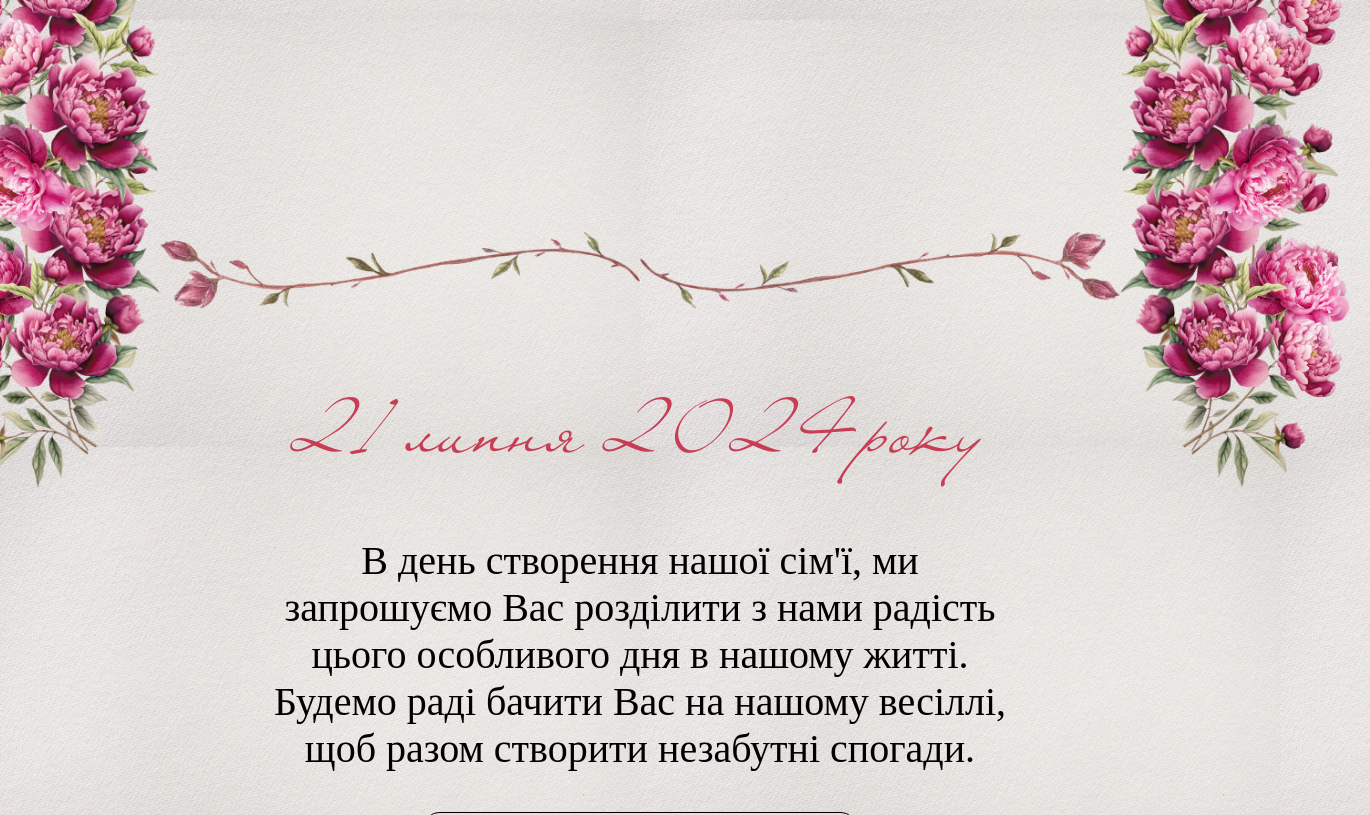
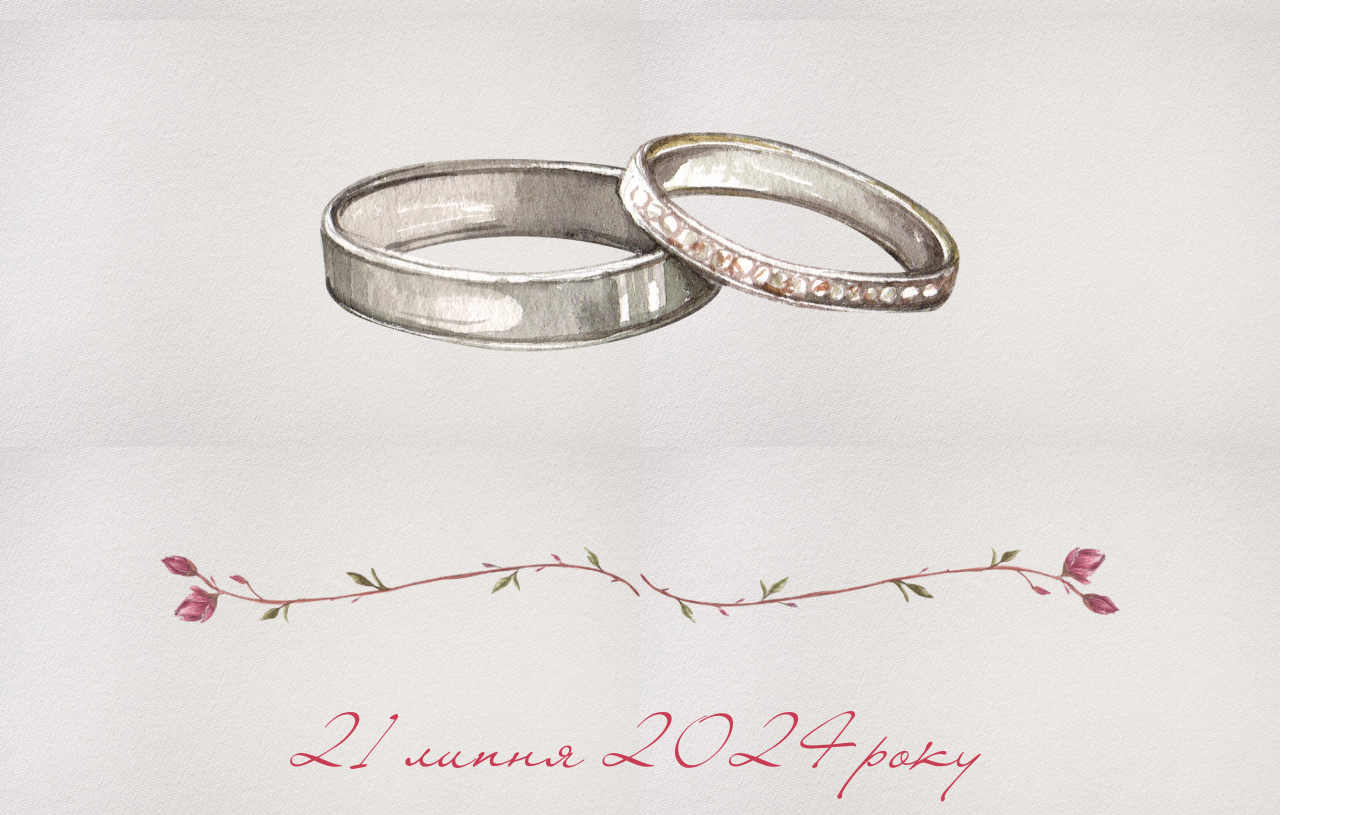
Before and after one commit to maksym-pasichnyk/wedding.github.io, a plain HTML site: page index.html in a window 1280 px wide. Shown: the part 1260-2075 px from the top of the page, 1370 px wide, since content can reach past the window. Drawn offline with Linux system fonts and the light colour scheme; a web font is replaced by a local one.

Commit message:
remove side flowers, add rings

```diff
--- a/index.html
+++ b/index.html
@@ -35,15 +35,14 @@
       position: relative;
       width: 120%;
       margin-top: -20%;
-      margin-bottom: -25%;
     }
     .frame-bottom {
       display: flex;
       position: relative;
       width: 120%;
-      margin-top: -25%;
       margin-bottom: -20%;
       transform: scaleY(-1);
+      background-image: url();
     }
     .frame-left {
       display: flex;
@@ -106,14 +105,16 @@
       font-family: Cormorant;
       font-size: 40px;
     }
+    .rings {
+      width: 50%;
+      margin-bottom: 10%;
+    }
   </style>
   <body>
     <img class="frame-top" src="files/header-2.png">
-    <img class="frame-left" src="files/flowers-side.png"></div>
-    <img class="frame-right" src="files/flowers-side.png"></div>
-    <div style="display: flex;">
     <div style="display: flex; flex-direction: column; align-items: center;">
       <p style="font-family: LianaRegular; font-size: 174px;">Марина<br>та<br>Олександр</p>
+      <img class="rings" src="files/4.png">
       <img class="separator" src="files/8.png">
       <div class="title-text">21 липня 2024 року</div>
       <p class="content-text">В день створення нашої сім'ї, ми<br>запрошуємо Вас розділити з нами радість<br>цього особливого дня в нашому житті.<br>Будемо раді бачити Вас на нашому весіллі,<br>щоб разом створити незабутні спогади.</p>
@@ -199,8 +200,6 @@
       <div class="title-text">До зустрiчi!</div>
       <p class="content-text">"Води великі не зможуть згасити кохання, ані ріки його не заллють..." (Пісн.8:7)</p>
     </div>
-    </div>
-
     <img class="frame-bottom" src="files/header-2.png">
   </body>
 </html>
```
Also changed, not shown: files/header-2.png, 1 other file. Lines whose indentation alone changed are shown as unchanged.
